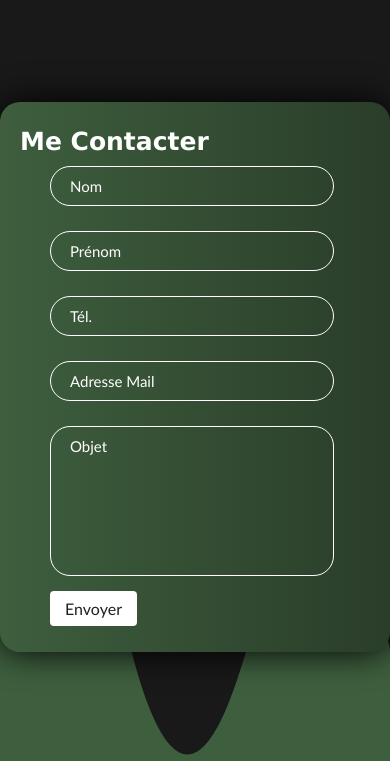
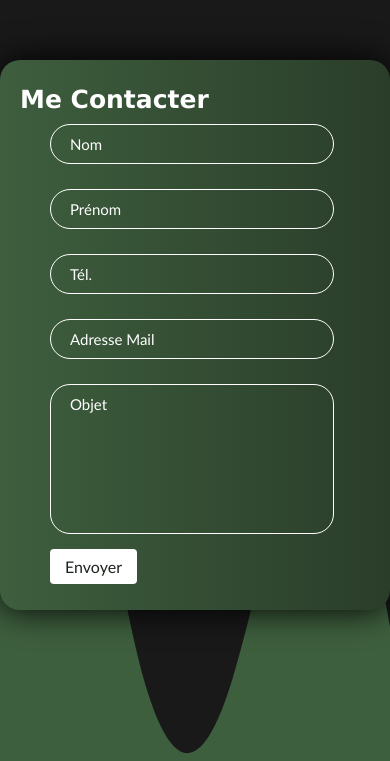
Before and after one commit to sookdp/manga-library, a plain HTML site: page contacts.html in a window 390 px wide. Shown: the part 83-844 px from the top of the page. Drawn offline with Linux system fonts and the light colour scheme.

Commit message:
modification responsive

```diff
--- a/assets/css/contacts.css
+++ b/assets/css/contacts.css
@@ -194,7 +194,7 @@ p{
 .custom-shape-divider-bottom-1687714120 svg {
     display: block;
     width: calc(100% + 1.3px);
-    height: 488px;
+    height: 588px;
 }
 
 .custom-shape-divider-bottom-1687714120 .shape-fill {
@@ -203,7 +203,7 @@ p{
 
 .container{
     position: relative;
-    height: 90vh;
+    height: 80vh;
     width: 100%;
     display: flex;
     justify-content: center;
```
